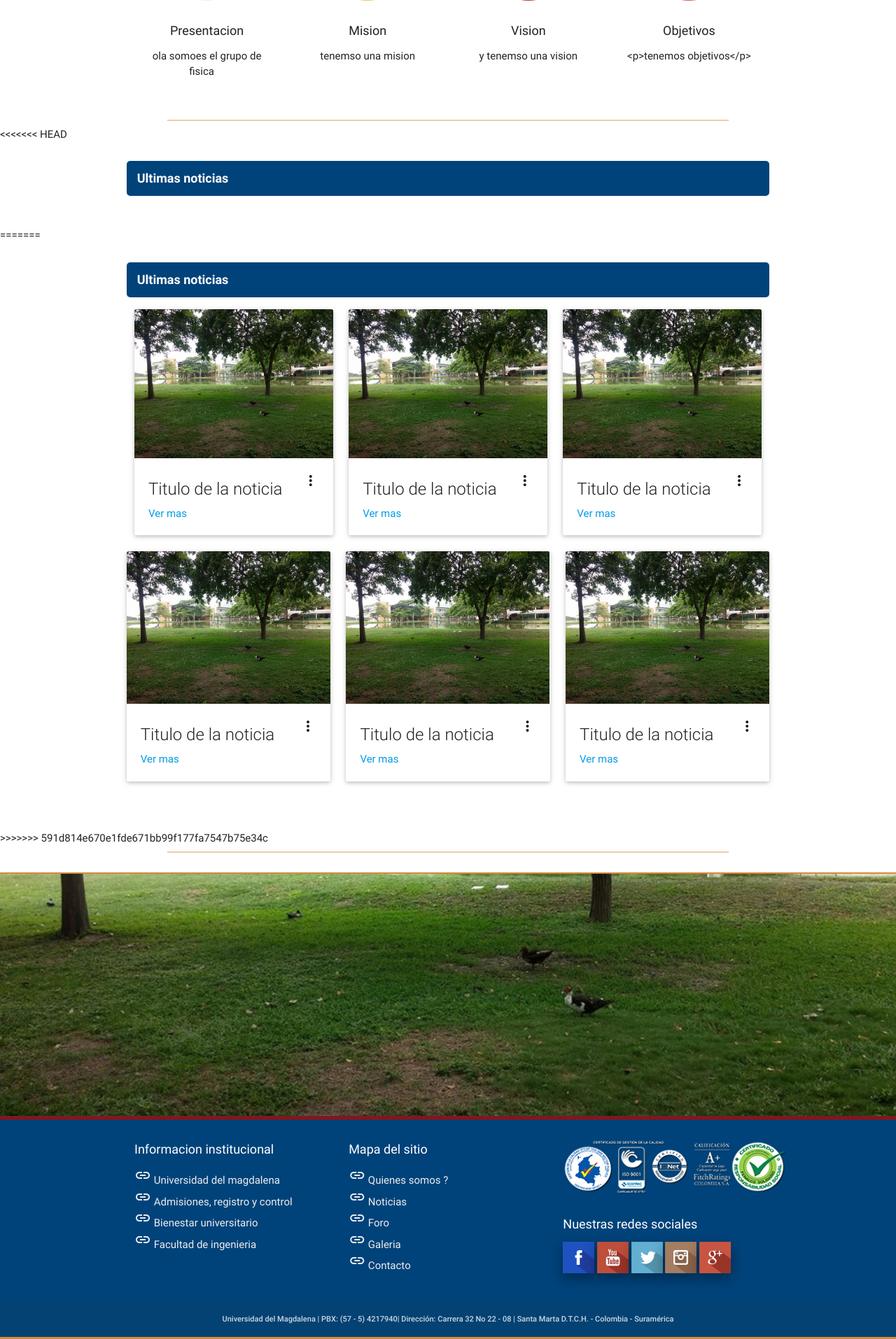
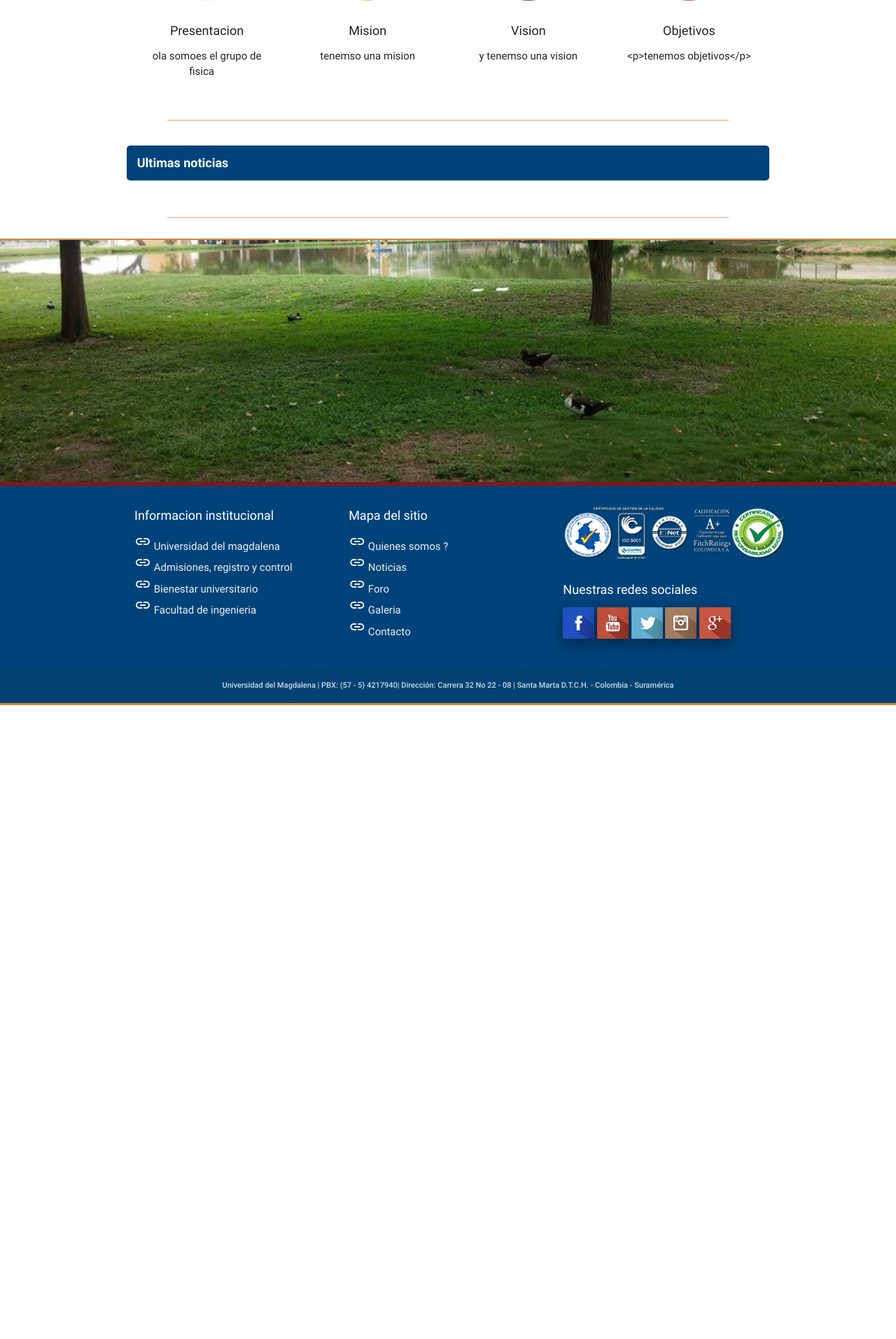
Before and after one commit to the3ballsoft/Web-site-physics, a Django app: page / in a window 1280 px wide. Shown: the part 920-2834 px from the top of the page at 70% size. After the commit the page ends 1928 px from the top, so only its background shows below. Run offline with Django 3.2, Linux system fonts and the light colour scheme; data comes from the database, SQL or seed files in the repository; data that the repository does not hold is empty.

Commit message:
correccion index

```diff
--- a/sitio_web/templates/index.html
+++ b/sitio_web/templates/index.html
@@ -91,7 +91,7 @@
 
   </div>
   <hr>
-<<<<<<< HEAD
+
   <div class="section">
   <div class="container">
     <div class="row">
@@ -121,114 +121,6 @@
 </div>
 </div>
 
-=======
-    <div class="section">
-    <div class="container">
-      <div class="row">
-        <h5 style="  background-color: rgb(0, 67, 122);
-    padding: 15px;
-    border-radius: 5px;
-    color: white;
-    font-weight: bold;">Ultimas noticias</h5>
-        <div class="col s4 ">
-          <div class="card">
-            <div class="card-image waves-effect waves-block waves-light">
-              <img class="activator" src="{% static "images/unimag.jpg" %}">
-            </div>
-            <div class="card-content">
-              <span class="card-title activator grey-text text-darken-4">Titulo de la noticia<i class="material-icons right">more_vert</i></span>
-              <p><a href="#">Ver mas</a></p>
-            </div>
-            <div class="card-reveal">
-              <span class="card-title grey-text text-darken-4">Titulo de la noticia<i class="material-icons right">close</i></span>
-              <p>Here is some more information about this product that is only revealed once clicked on.</p>
-            </div>
-        </div>
-        </div>
-        <div class="col s4 ">
-          <div class="card">
-            <div class="card-image waves-effect waves-block waves-light">
-              <img class="activator" src="{% static "images/unimag.jpg" %}">
-            </div>
-            <div class="card-content">
-              <span class="card-title activator grey-text text-darken-4">Titulo de la noticia<i class="material-icons right">more_vert</i></span>
-              <p><a href="#">Ver mas</a></p>
-            </div>
-            <div class="card-reveal">
-              <span class="card-title grey-text text-darken-4">Titulo de la noticia<i class="material-icons right">close</i></span>
-              <p>Here is some more information about this product that is only revealed once clicked on.</p>
-            </div>
-          </div>
-        </div>
-        <div class="col s4 ">
-        <div class="card">
-          <div class="card-image waves-effect waves-block waves-light">
-            <img class="activator" src="{% static "images/unimag.jpg" %}">
-          </div>
-          <div class="card-content">
-            <span class="card-title activator grey-text text-darken-4">Titulo de la noticia<i class="material-icons right">more_vert</i></span>
-            <p><a href="#">Ver mas</a></p>
-          </div>
-          <div class="card-reveal">
-            <span class="card-title grey-text text-darken-4">Titulo de la noticia<i class="material-icons right">close</i></span>
-            <p>Here is some more information about this product that is only revealed once clicked on.</p>
-          </div>
-        </div>
-        </div>
-        <div class="row">
-
-        <div class="col s4 ">
-        <div class="card">
-      <div class="card-image waves-effect waves-block waves-light">
-        <img class="activator" src="{% static "images/unimag.jpg" %}">
-      </div>
-      <div class="card-content">
-        <span class="card-title activator grey-text text-darken-4">Titulo de la noticia<i class="material-icons right">more_vert</i></span>
-        <p><a href="#">Ver mas</a></p>
-      </div>
-      <div class="card-reveal">
-        <span class="card-title grey-text text-darken-4">Titulo de la noticia<i class="material-icons right">close</i></span>
-        <p>Here is some more information about this product that is only revealed once clicked on.</p>
-      </div>
-    </div>
-        </div>
-        <div class="col s4 ">
-        <div class="card">
-      <div class="card-image waves-effect waves-block waves-light">
-        <img class="activator" src="{% static "images/unimag.jpg" %}">
-      </div>
-      <div class="card-content">
-        <span class="card-title activator grey-text text-darken-4">Titulo de la noticia<i class="material-icons right">more_vert</i></span>
-        <p><a href="#">Ver mas</a></p>
-      </div>
-      <div class="card-reveal">
-        <span class="card-title grey-text text-darken-4">Titulo de la noticia<i class="material-icons right">close</i></span>
-        <p>Here is some more information about this product that is only revealed once clicked on.</p>
-      </div>
-    </div>
-        </div>
-        <div class="col s4 ">
-        <div class="card">
-      <div class="card-image waves-effect waves-block waves-light">
-        <img class="activator" src="{% static "images/unimag.jpg" %}">
-      </div>
-      <div class="card-content">
-        <span class="card-title activator grey-text text-darken-4">Titulo de la noticia<i class="material-icons right">more_vert</i></span>
-        <p><a href="#">Ver mas</a></p>
-      </div>
-      <div class="card-reveal">
-        <span class="card-title grey-text text-darken-4">Titulo de la noticia<i class="material-icons right">close</i></span>
-        <p>Here is some more information about this product that is only revealed once clicked on.</p>
-      </div>
-    </div>
-        </div>
-
-      </div>
-    </div>
-  </div>
-</div>
-</div>
->>>>>>> 591d814e670e1fde671bb99f177fa7547b75e34c
   <hr>
   <div class="parallax-container" style="  top: 21px;">
     <div class="parallax"><img src="{% static "images/unimag.jpg" %}"></div>
```
